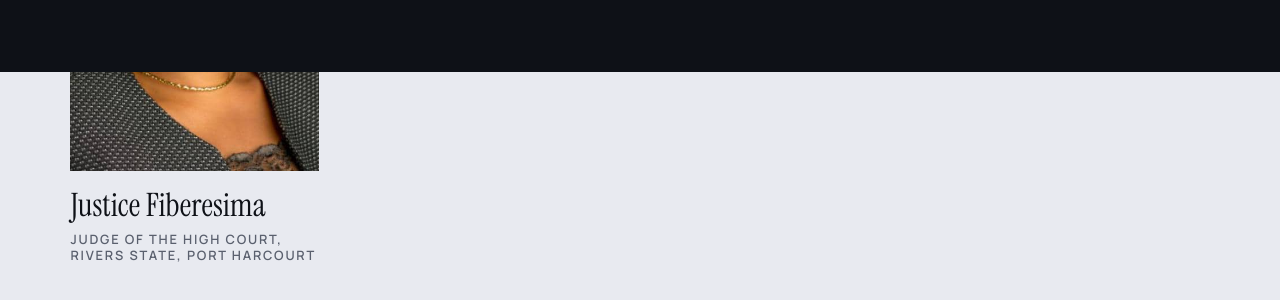
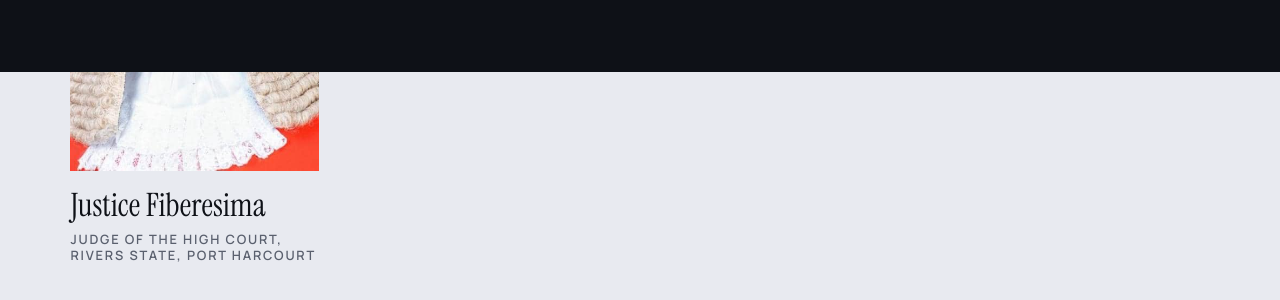
Before and after one commit to itztonydoubra-hash/SSZC, a Next.js app: page /sponsors in a window 1280 px wide. Shown: the part 1528-1828 px from the top of the page. Built offline with nearby package versions, Linux system fonts and the light colour scheme.

Commit message:
content: swap photos for Justice Dagogo-Jack and Justice Fiberesima

```diff
--- a/app/sponsors/page.tsx
+++ b/app/sponsors/page.tsx
@@ -56,13 +56,13 @@ const SPONSORS = [
   {
     name: "Justice Harriba Dagogo-Jack",
     office: "Judge of the High Court, Rivers State, Port Harcourt",
-    image: "/media/general/sponsor-harriba-dagogo-jack.jpeg.jpeg",
+    image: "/media/general/sponsor-fiberesima.jpeg.jpeg",
     alt: "Justice Harriba Dagogo-Jack, Judge of the High Court, Rivers State, Port Harcourt",
   },
   {
     name: "Justice Fiberesima",
     office: "Judge of the High Court, Rivers State, Port Harcourt",
-    image: "/media/general/sponsor-fiberesima.jpeg.jpeg",
+    image: "/media/general/sponsor-harriba-dagogo-jack.jpeg.jpeg",
     alt: "Justice Fiberesima, Judge of the High Court, Rivers State, Port Harcourt",
   },
 ];
```
